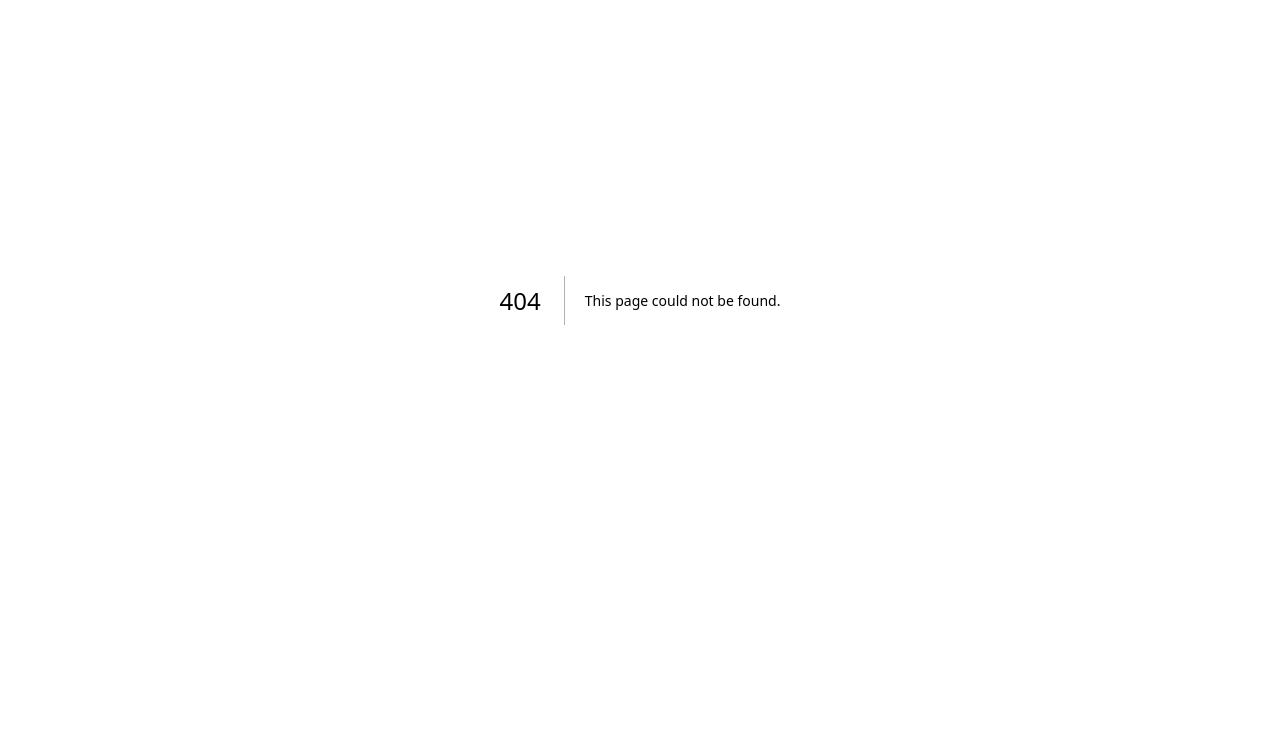
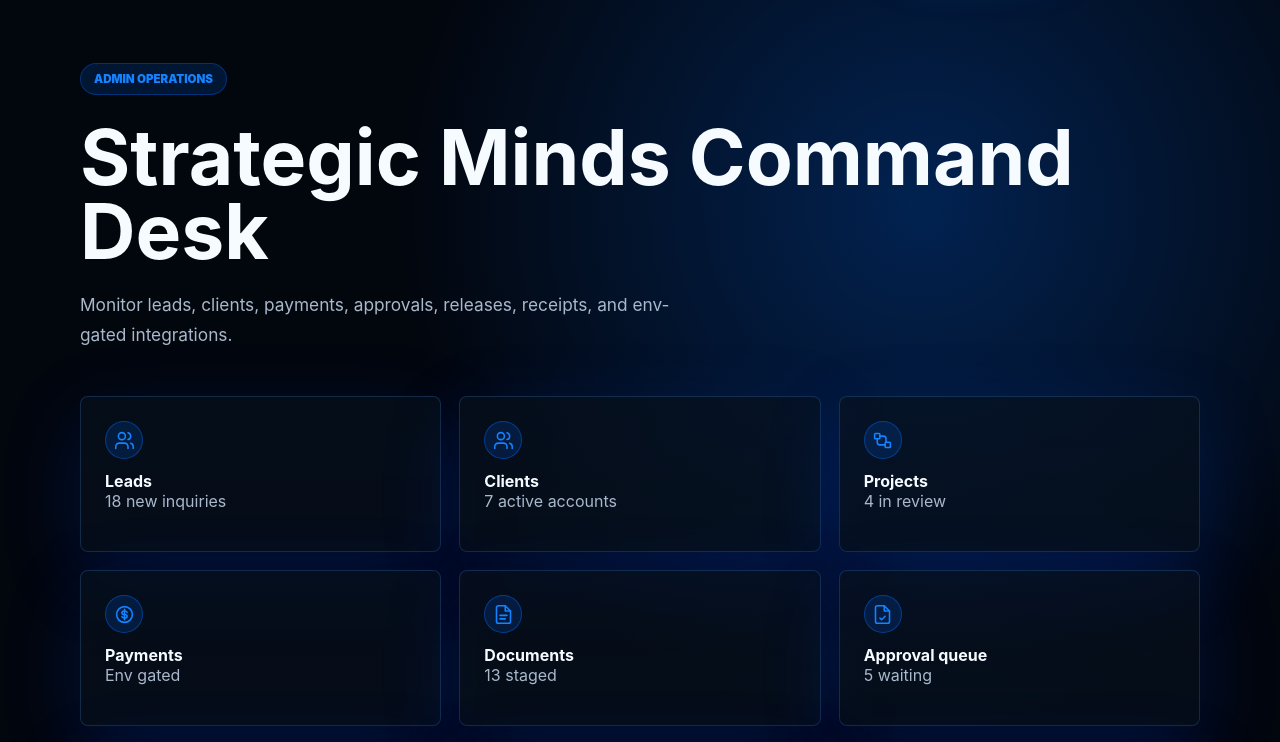
Before and after one commit to Strategic-Minds/BUSINESS-BUILDER, a Next.js app: page /admin in a window 1280 px wide. Before the commit this address had no page. Shown: the part 100-842 px from the top of the page. Before the commit the page ends 800 px from the top, so only its background shows below. Built offline with nearby package versions, Linux system fonts and the light colour scheme; no server answers.

Commit message:
feat(site-v2): app/admin/page.tsx

```diff
--- /dev/null
+++ b/app/admin/page.tsx
@@ -0,0 +1,75 @@
+import { PageChrome } from "@/components/site-shell";
+import { adminModules, envGroups, missingEnv, releaseStages, setupNotice } from "@/lib/site-data";
+
+export default function AdminPage() {
+  const supabase = setupNotice("Supabase", missingEnv(envGroups.supabase));
+  const stripe = setupNotice("Stripe", missingEnv(envGroups.stripe));
+  const twilio = setupNotice("Twilio/WhatsApp", missingEnv(envGroups.twilio));
+
+  return (
+    <PageChrome>
+      <main className="subpage">
+        <div className="wrap">
+          <div className="subpage-hero">
+            <div>
+              <span className="eyebrow">Admin operations</span>
+              <h1>Strategic Minds Command Desk</h1>
+              <p className="lead">Monitor leads, clients, payments, approvals, releases, receipts, and env-gated integrations.</p>
+            </div>
+          </div>
+
+          <section className="admin-grid">
+            {adminModules.map(([title, value, Icon]) => (
+              <article className="admin-panel" key={title}>
+                <span className="circle-icon">
+                  <Icon size={21} />
+                </span>
+                <b>{title}</b>
+                <p className="muted">{value}</p>
+              </article>
+            ))}
+
+            <div className="admin-panel wide">
+              <h2>Gated Release Logic</h2>
+              <div className="timeline">
+                {releaseStages.map((stage, index) => (
+                  <div className="release-row" key={stage}>
+                    <span className="circle-icon">{index + 1}</span>
+                    <div>
+                      <h3>{stage}</h3>
+                      <p className="muted">
+                        {stage === "Released"
+                          ? "Requires explicit operator approval before production promotion."
+                          : "Tracked as part of the release readiness path."}
+                      </p>
+                    </div>
+                    <span className={`status-pill ${index < 2 ? "complete" : index === 6 ? "revision" : "locked"}`}>
+                      {index < 2 ? "available" : index === 6 ? "rollback guard" : "gated"}
+                    </span>
+                  </div>
+                ))}
+              </div>
+            </div>
+
+            <div className="admin-panel wide">
+              <h2>Integration Setup Status</h2>
+              <div className="timeline">
+                {[supabase, stripe, twilio].map((notice) => (
+                  <div className="release-row" key={notice.system}>
+                    <span className={`status-pill ${notice.ready ? "complete" : "revision"}`}>{notice.status}</span>
+                    <div>
+                      <h3>{notice.system}</h3>
+                      <p className="muted">{notice.message}</p>
+                      {!notice.ready ? <small className="muted">Missing: {notice.missing.join(", ")}</small> : null}
+                    </div>
+                    <button className="button button-ghost">View Setup</button>
+                  </div>
+                ))}
+              </div>
+            </div>
+          </section>
+        </div>
+      </main>
+    </PageChrome>
+  );
+}
```
